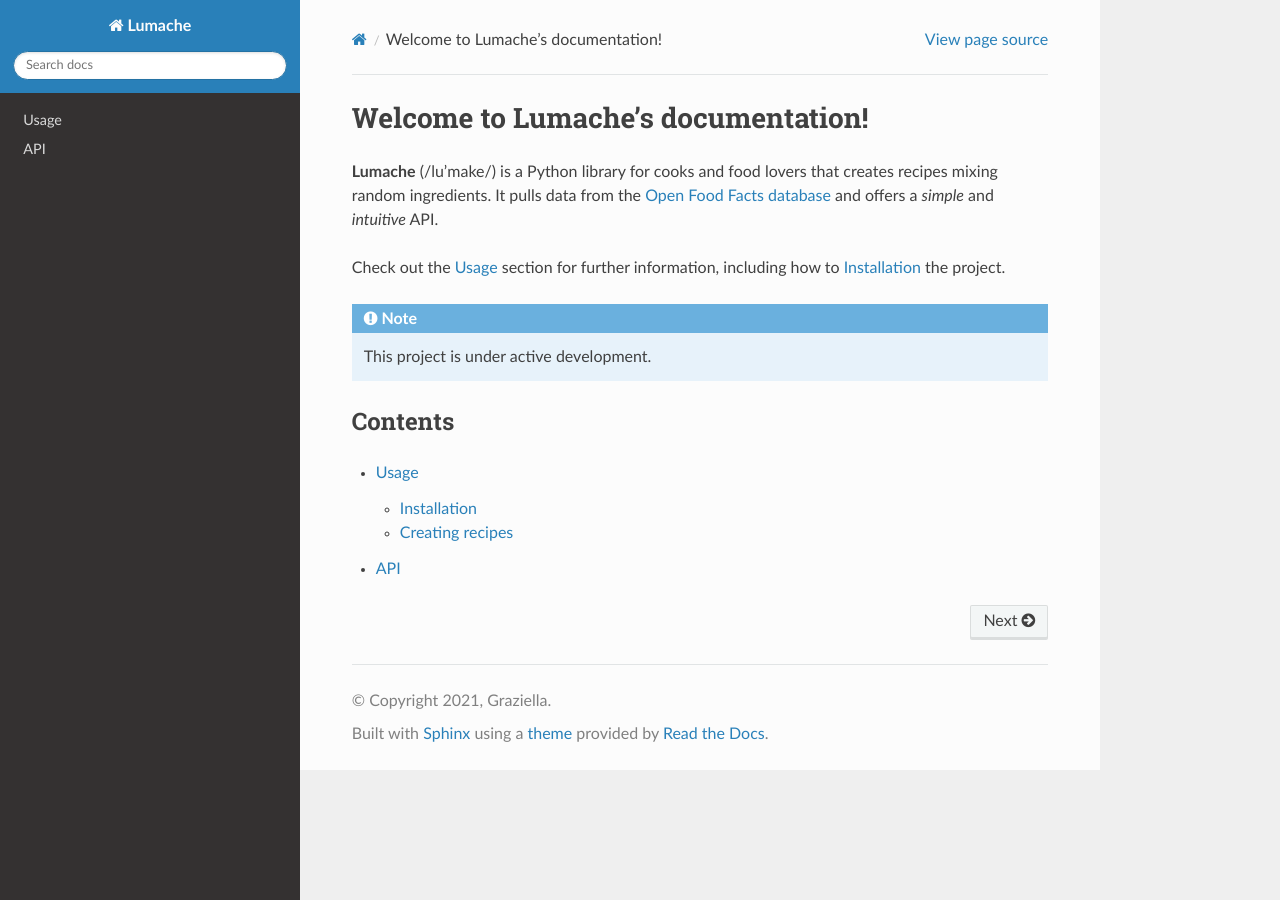
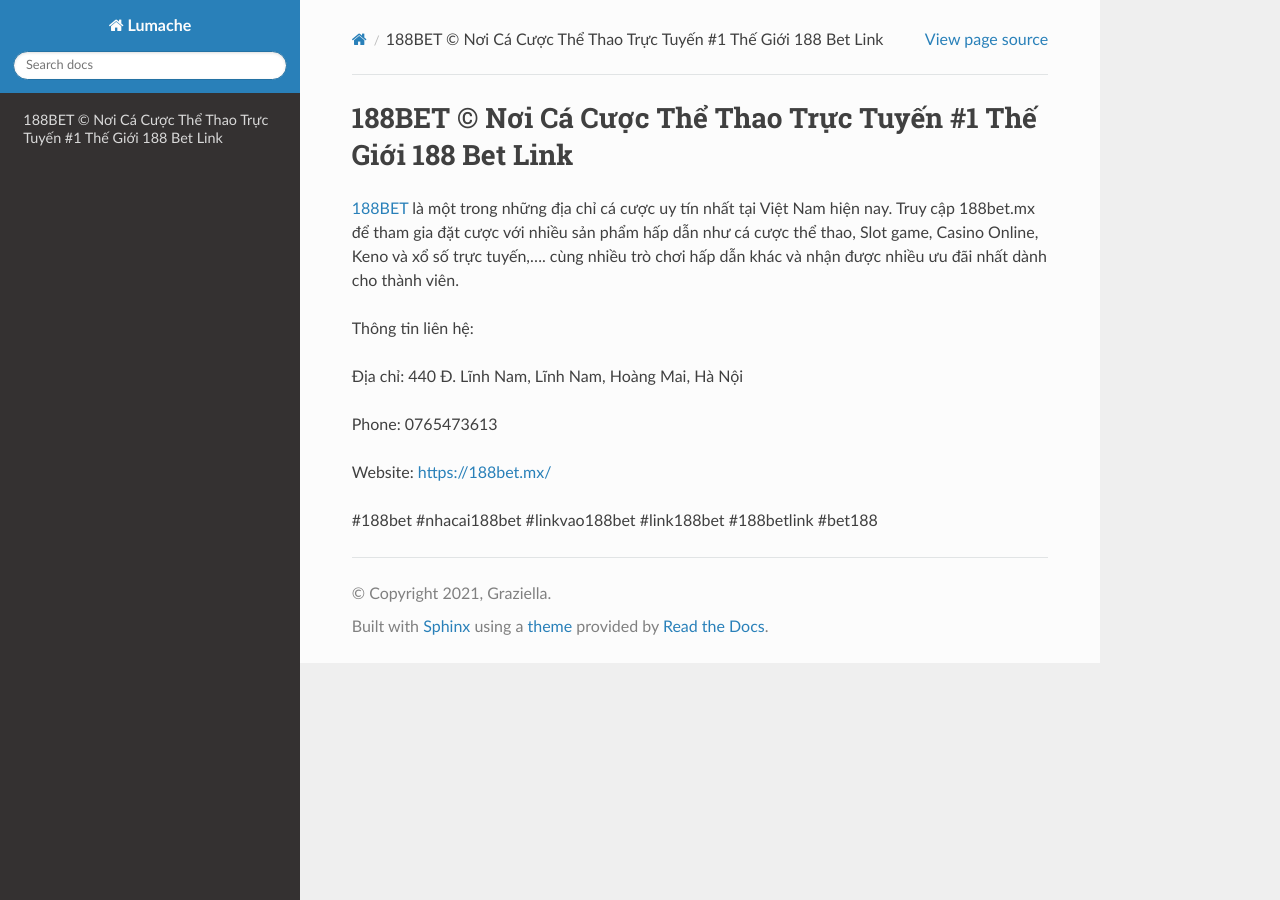
Before and after one commit to camtiennguyena/188betmx1, a Sphinx documentation site: the page built from docs/source/index.rst, in a window 1280 px wide. Built offline with Sphinx 7.4.7 and the Read the Docs theme 3.1.0, drawn with Linux system fonts in a browser that asks for light colours.

Commit message:
Update index.rst

```diff
--- a/docs/source/index.rst
+++ b/docs/source/index.rst
@@ -1,22 +1,14 @@
-Welcome to Lumache's documentation!
+188BET © Nơi Cá Cược Thể Thao Trực Tuyến #1 Thế Giới 188 Bet Link
 ===================================
 
-**Lumache** (/lu'make/) is a Python library for cooks and food lovers
-that creates recipes mixing random ingredients.
-It pulls data from the `Open Food Facts database <https://world.openfoodfacts.org/>`_
-and offers a *simple* and *intuitive* API.
+`188BET <https://188bet.mx/>`_ là một trong những địa chỉ cá cược uy tín nhất tại Việt Nam hiện nay. Truy cập 188bet.mx để tham gia đặt cược với nhiều sản phẩm hấp dẫn như cá cược thể thao, Slot game, Casino Online, Keno và xổ số trực tuyến,.... cùng nhiều trò chơi hấp dẫn khác và nhận được nhiều ưu đãi nhất dành cho thành viên.
 
-Check out the :doc:`usage` section for further information, including
-how to :ref:`installation` the project.
+Thông tin liên hệ:
 
-.. note::
+Địa chỉ: 440 Đ. Lĩnh Nam, Lĩnh Nam, Hoàng Mai, Hà Nội
 
-   This project is under active development.
+Phone: 0765473613
 
-Contents
---------
+Website: https://188bet.mx/
 
-.. toctree::
-
-   usage
-   api
+#188bet #nhacai188bet #linkvao188bet #link188bet #188betlink #bet188
```
